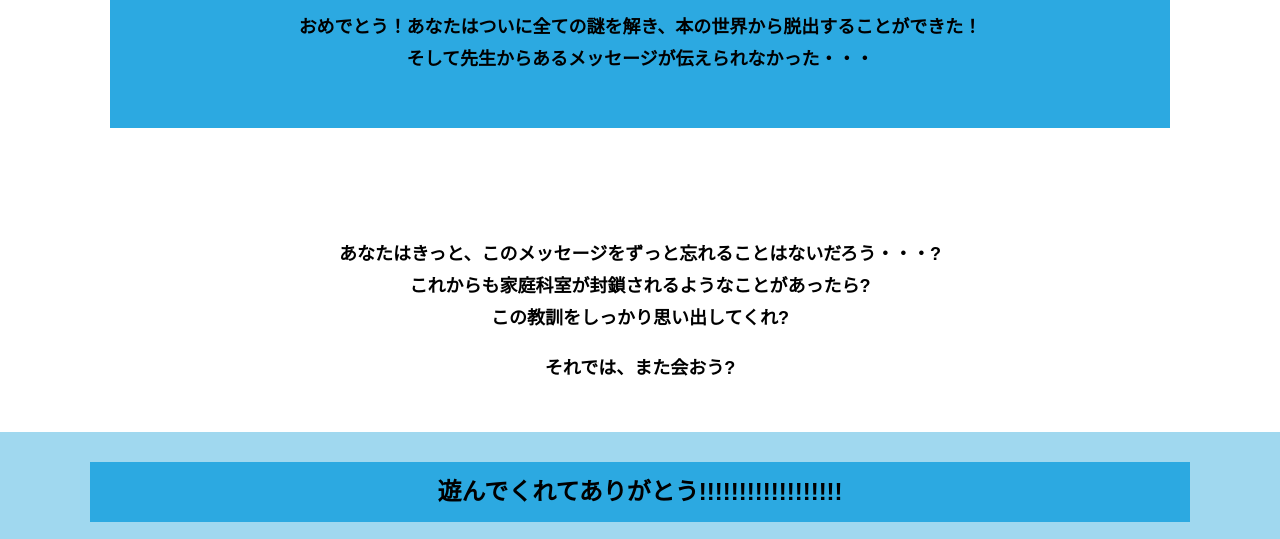
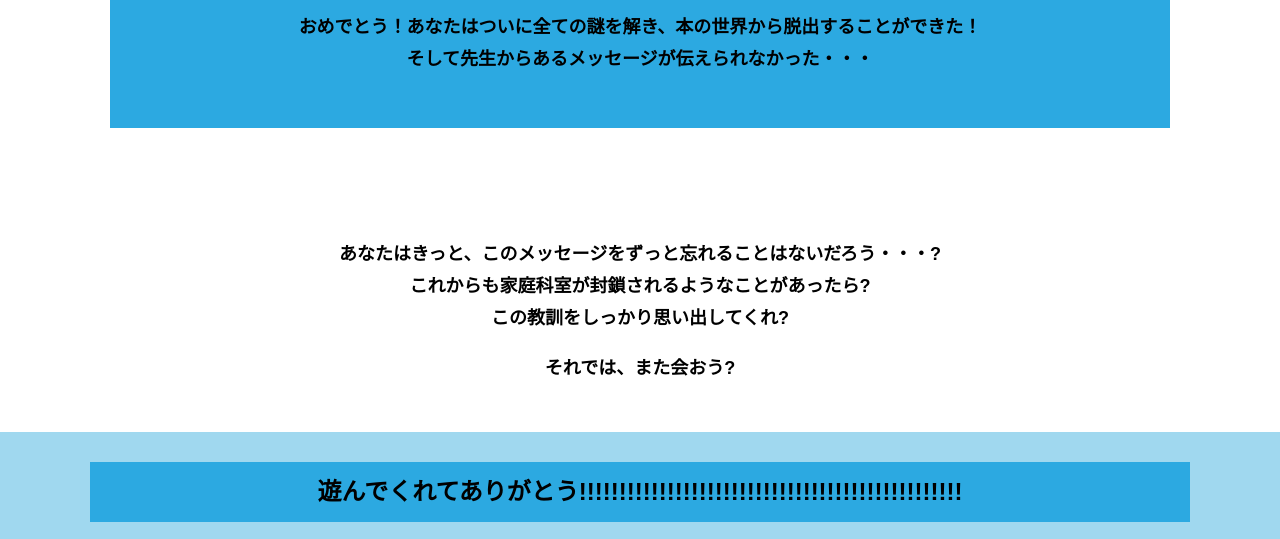
Before and after one commit to KirinoAkito/alfa-shinsaibashi-O, a plain HTML site: page final.html in a window 1280 px wide. Shown: the part 391-930 px from the top of the page. Drawn offline with Linux system fonts and the light colour scheme.

Commit message:
Update final.html

```diff
--- a/final.html
+++ b/final.html
@@ -52,7 +52,7 @@ Youtube貼り付けここまで-->
     </section>
     <section class="section bg-color--keycolor">
       <div class="container">
-        <h2 class="section-title">遊んでくれてありがとう!!!!!!!!!!!!!!!!!!</h2>
+        <h2 class="section-title">遊んでくれてありがとう!!!!!!!!!!!!!!!!!!!!!!!!!!!!!!!!!!!!!!!!!!!!!!!!</h2>
         <p class="font-eng text-center">Special Thanks</p>
         <div class="row">
           <div class="column">
```
